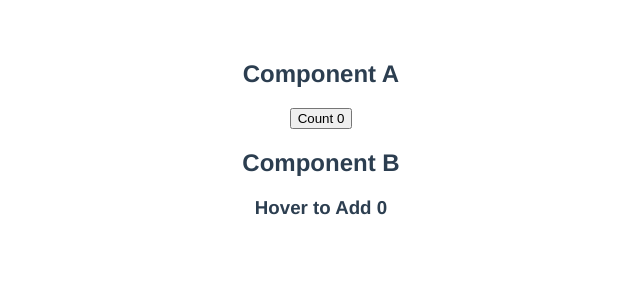
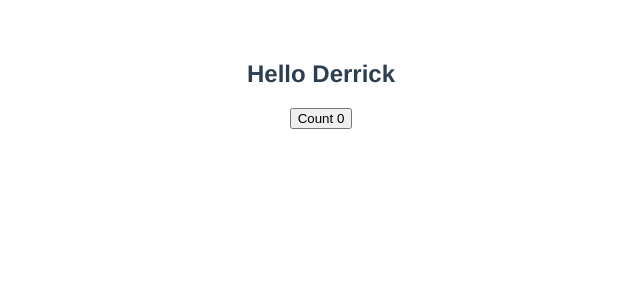
Before and after one commit to DerrickMbugua/vue-refresher, a Vue app: page / in a window 1280 px wide. Shown: the top 300 px of the page, without its empty margins (319-959 px from the left). Built offline with nearby package versions, Linux system fonts and the light colour scheme.

Commit message:
feat: composition api

```diff
--- a/src/App.vue
+++ b/src/App.vue
@@ -1,11 +1,9 @@
 <template>
-<ComponentA />
-<ComponentB />
+  <Data />
 </template>
 
 <script>
-import ComponentA from './components/ComponentA.vue';
-import ComponentB from './components/ComponentB.vue';
+import Data from "./components/Data.vue";
 export default {
   name: "App",
   data() {
@@ -14,8 +12,7 @@ export default {
   methods: {},
   computed: {},
   components: {
-  ComponentA,
-  ComponentB
+    Data,
   },
 };
 </script>
--- a/src/components/ComponentA.vue
+++ /dev/null
@@ -1,16 +0,0 @@
-<template>
-  <div>
-    <h2>Component A</h2>
-    <button @click="increment">Count {{ count }}</button>
-  </div>
-</template>
-<script>
-import CounterMixin from '../mixin/IncreaseMixin';
-export default {
-  name: 'ComponentA',
-  mixins: [CounterMixin]
-}
-</script>
-<style scoped>
-
-</style>
--- a/src/components/ComponentB.vue
+++ /dev/null
@@ -1,16 +0,0 @@
-<template>
-  <div>
-    <h2>Component B</h2>
-    <h3 @mouseover="increment">Hover to Add {{ count }}</h3>
-  </div>
-</template>
-<script>
-import CounterMixin from '../mixin/IncreaseMixin';
-export default {
-  name: 'ComponentB',
-  mixins: [CounterMixin]
-}
-</script>
-<style lang="">
-
-</style>
--- /dev/null
+++ b/src/components/Data.vue
@@ -0,0 +1,22 @@
+<template>
+  <div>
+    <h2>Hello {{ firstName }}</h2>
+    <button @click="counter++">Count {{ counter }}</button>
+  </div>
+</template>
+<script>
+import { ref } from "vue";
+
+export default {
+  name: "Data",
+  setup() {
+    const firstName = ref("Derrick");
+    const counter = ref(0);
+    return{
+      firstName, counter
+    }
+  },
+};
+</script>
+<style scoped>
+</style>
--- a/src/mixin/IncreaseMixin.js
+++ /dev/null
@@ -1,12 +0,0 @@
-export default {
-  data(){
-    return{
-      count: 0
-    }
-  },
-  methods: {
-    increment(){
-      this.count++
-    }
-  }
-}
```
